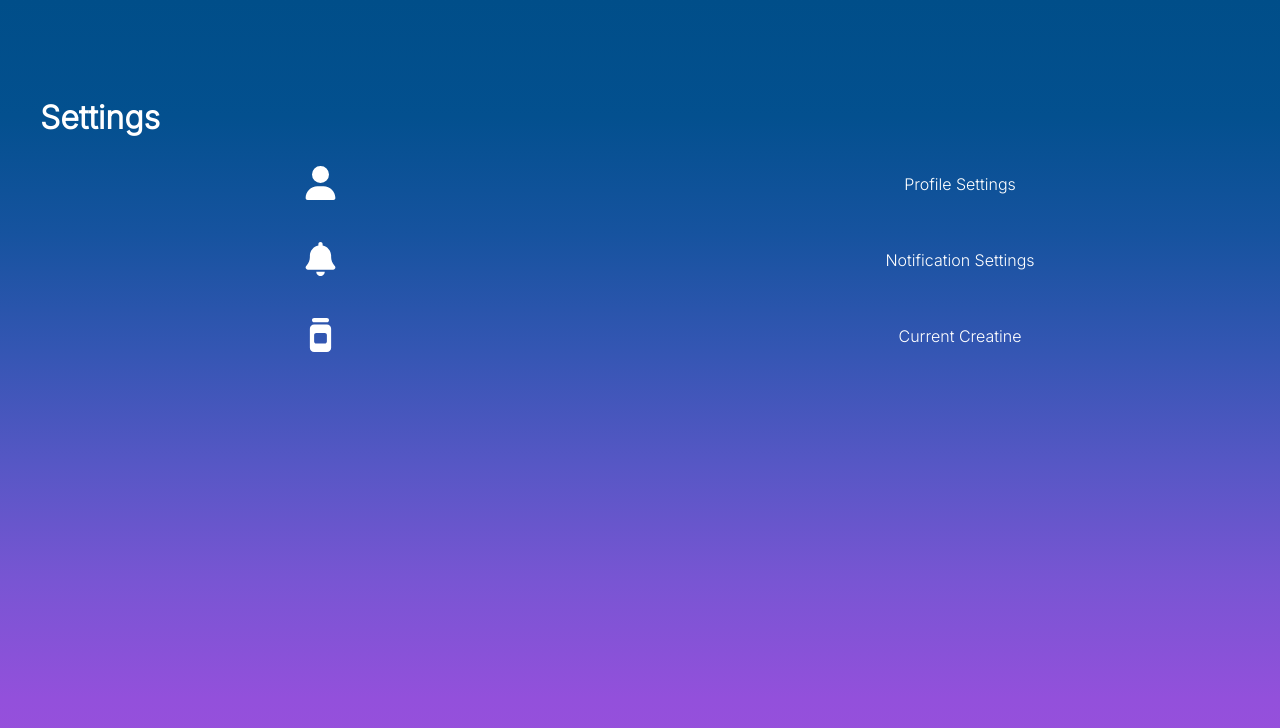
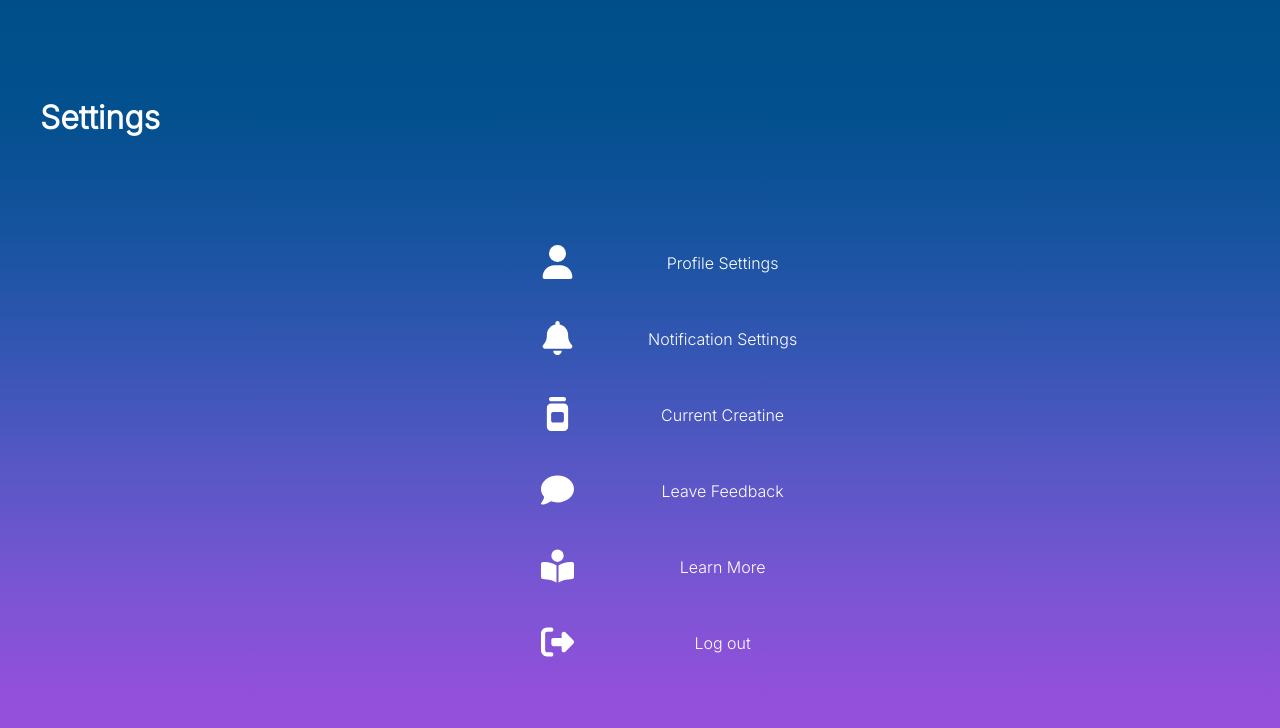
Before and after one commit to kbongco/creatine-reminder-4-u, a React (Vite) app: page /settings in a window 1280 px wide. Shown: the top 728 px of the page. Built offline with nearby package versions, Linux system fonts and the light colour scheme; no server answers.

Commit message:
added in settings options

```diff
--- a/src/Screens/Settings/Settings.scss
+++ b/src/Screens/Settings/Settings.scss
@@ -11,6 +11,11 @@
     }
   }
 
+  .settings-options-grid-container {
+    height: 590px;
+    display: flex;
+    justify-content: center;
+    align-items: center;
     .settings-page-options-container {
       display: grid;
       grid-template-columns: repeat(2, 1fr);
@@ -31,3 +36,4 @@
       }
     }
   }
+}
--- a/src/Screens/Settings/Settings.tsx
+++ b/src/Screens/Settings/Settings.tsx
@@ -1,4 +1,4 @@
-import { faBell, faJar, faUser } from '@fortawesome/free-solid-svg-icons';
+import { faBell, faBookOpenReader, faComment, faJar, faRightFromBracket, faUser } from '@fortawesome/free-solid-svg-icons';
 import { FontAwesomeIcon } from '@fortawesome/react-fontawesome';
 import './Settings.scss';
 
@@ -11,7 +11,7 @@ export default function Settings() {
             <h1>Settings</h1>
           </div>
         </div>
-
+        <div className='settings-options-grid-container'>
           <div className='settings-page-options-container'>
             <div className='settings-page-options-icons'>
               <div className='settings-icon-container'>
@@ -37,6 +37,31 @@ export default function Settings() {
             <div className='settings-page-options-text'>
               <p>Current Creatine</p>
             </div>
+            <div className='settings-page-options-icons'>
+              <div className='settings-icon-container'>
+                <FontAwesomeIcon icon={faComment} />
+              </div>
+            </div>
+            <div className='settings-page-options-text'>
+              <p>Leave Feedback</p>
+            </div>
+            <div className='settings-page-options-icons'>
+              <div className='settings-icon-container'>
+                <FontAwesomeIcon icon={faBookOpenReader} />
+              </div>
+            </div>
+            <div className='settings-page-options-text'>
+              <p>Learn More</p>
+            </div>
+            <div className='settings-page-options-icons'>
+              <div className='settings-icon-container'>
+                <FontAwesomeIcon icon={faRightFromBracket} />
+              </div>
+            </div>
+            <div className='settings-page-options-text'>
+              <p>Log out</p>
+            </div>
+          </div>
         </div>
       </div>
     </>
```
Lines whose indentation alone changed are shown as unchanged.
